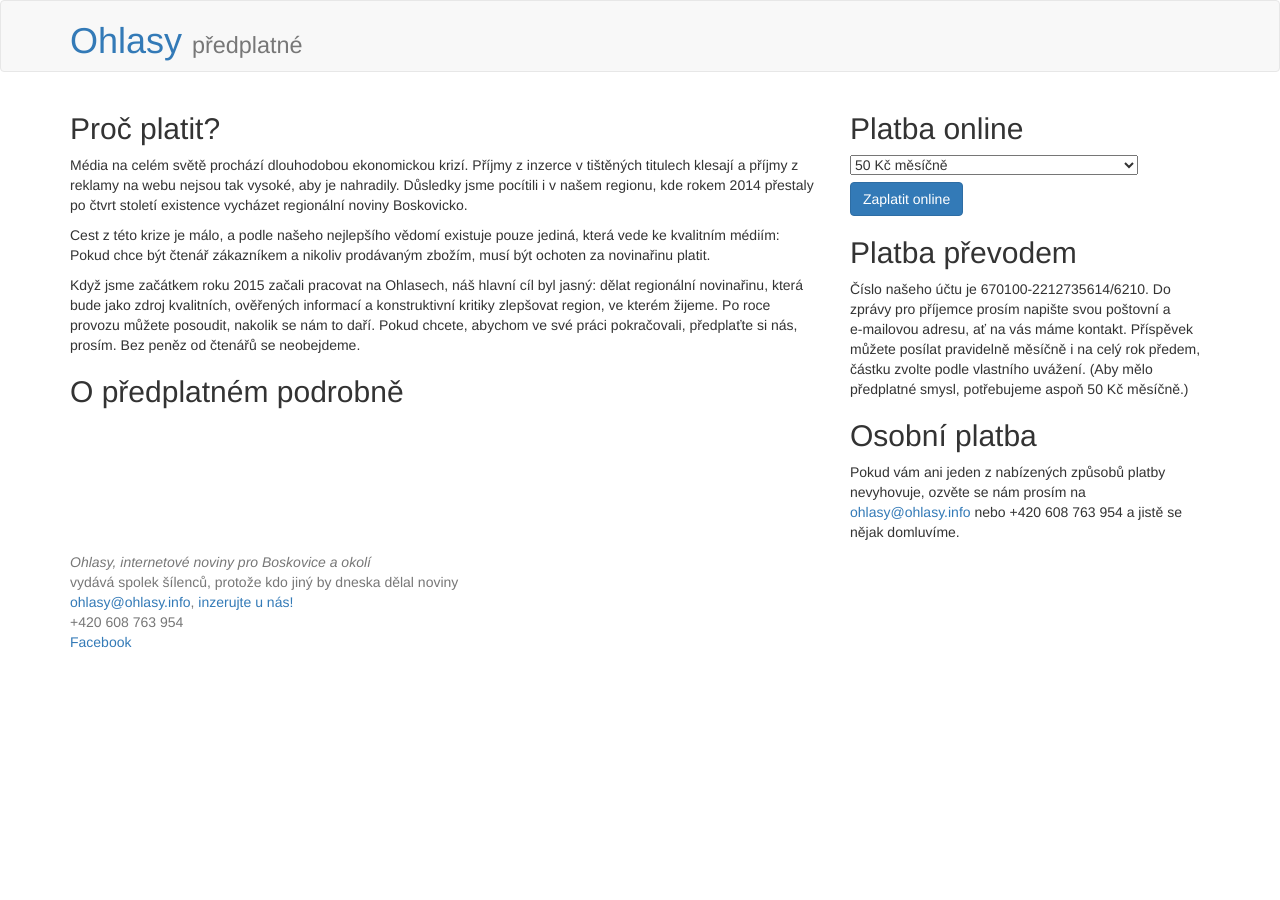
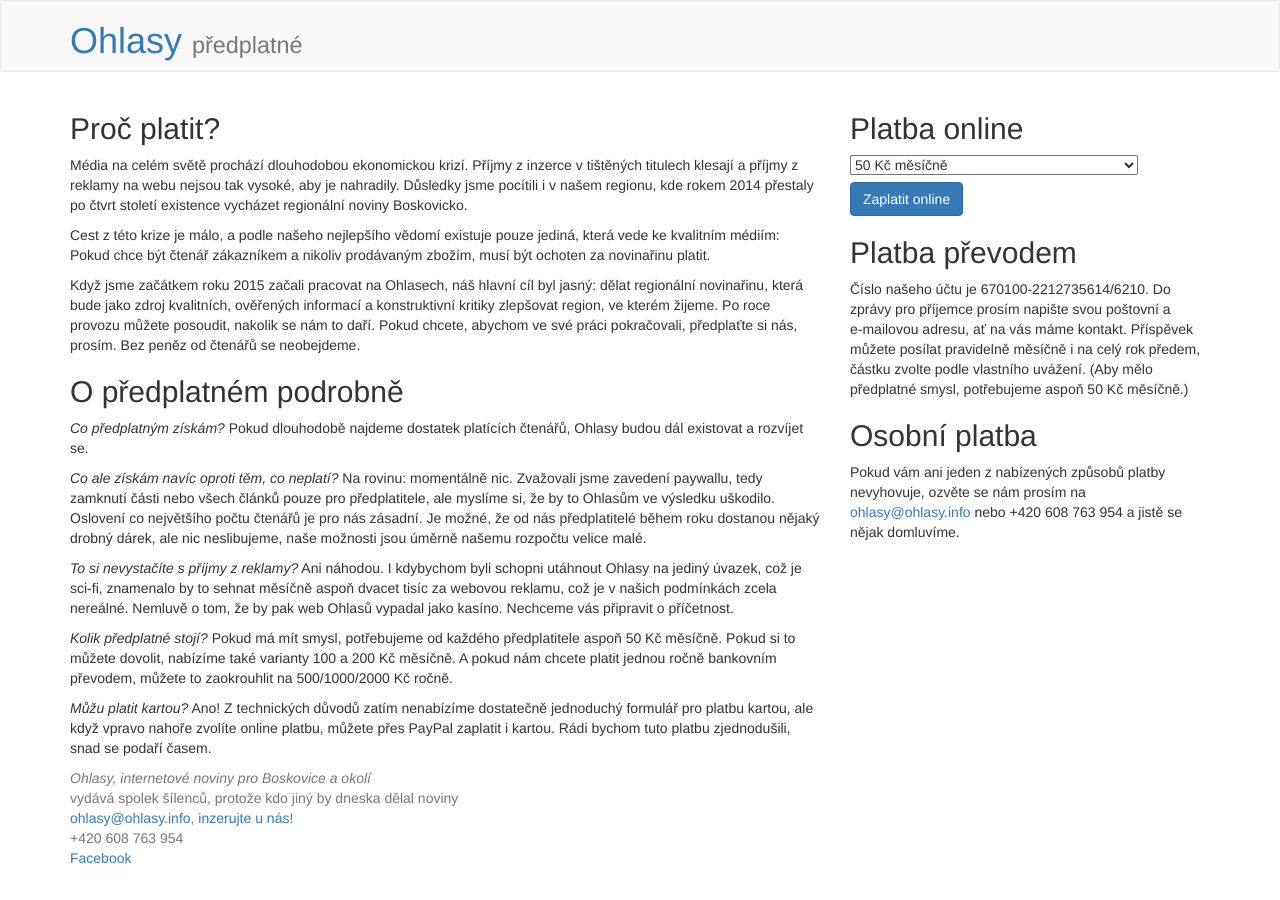
Before and after one commit to Ohlasy/predplatne, a Jekyll site: the page built from index.html, in a window 1280 px wide. Built offline with Jekyll 4.4.1, drawn with Linux system fonts in a browser that asks for light colours; a style sheet for code colours, icons or effects is not loaded.

Commit message:
Přidal jsem podrobnější FAQ.

```diff
--- a/index.html
+++ b/index.html
@@ -20,7 +20,35 @@ layout: main
         region, ve kterém žijeme. Po roce provozu můžete posoudit, nakolik se
         nám to daří. Pokud chcete, abychom ve své práci pokračovali, předplaťte
         si nás, prosím. Bez peněz od čtenářů se neobejdeme.</p>
+
         <h2>O předplatném podrobně</h2>
+        <p><em>Co předplatným získám?</em> Pokud dlouhodobě najdeme dostatek
+        platících čtenářů, Ohlasy budou dál existovat a rozvíjet se.</p>
+
+        <p><em>Co ale získám navíc oproti těm, co neplatí?</em> Na rovinu:
+        momentálně nic. Zvažovali jsme zavedení paywallu, tedy zamknutí části
+        nebo všech článků pouze pro předplatitele, ale myslíme si, že by to
+        Ohlasům ve výsledku uškodilo. Oslovení co největšího počtu čtenářů je
+        pro nás zásadní. Je možné, že od nás předplatitelé během roku dostanou
+        nějaký drobný dárek, ale nic neslibujeme, naše možnosti jsou úměrně
+        našemu rozpočtu velice malé.</p>
+
+        <p><em>To si nevystačíte s příjmy z reklamy?</em> Ani náhodou. I
+        kdybychom byli schopni utáhnout Ohlasy na jediný úvazek, což je sci-fi,
+        znamenalo by to sehnat měsíčně aspoň dvacet tisíc za webovou reklamu,
+        což je v našich podmínkách zcela nereálné. Nemluvě o tom, že by pak web
+        Ohlasů vypadal jako kasíno. Nechceme vás připravit o příčetnost.
+
+        <p><em>Kolik předplatné stojí?</em> Pokud má mít smysl, potřebujeme od
+        každého předplatitele aspoň 50 Kč měsíčně. Pokud si to můžete dovolit,
+        nabízíme také varianty 100 a 200 Kč měsíčně. A pokud nám chcete platit
+        jednou ročně bankovním převodem, můžete to zaokrouhlit na 500/1000/2000
+        Kč ročně.</p>
+
+        <p><em>Můžu platit kartou?</em> Ano! Z technických důvodů zatím nenabízíme
+        dostatečně jednoduchý formulář pro platbu kartou, ale když vpravo nahoře
+        zvolíte online platbu, můžete přes PayPal zaplatit i kartou. Rádi bychom
+        tuto platbu zjednodušili, snad se podaří časem.</p>
     </div>
     <div class="col-md-4 col-sm-12">
         <h2>Platba online</h2>
```
